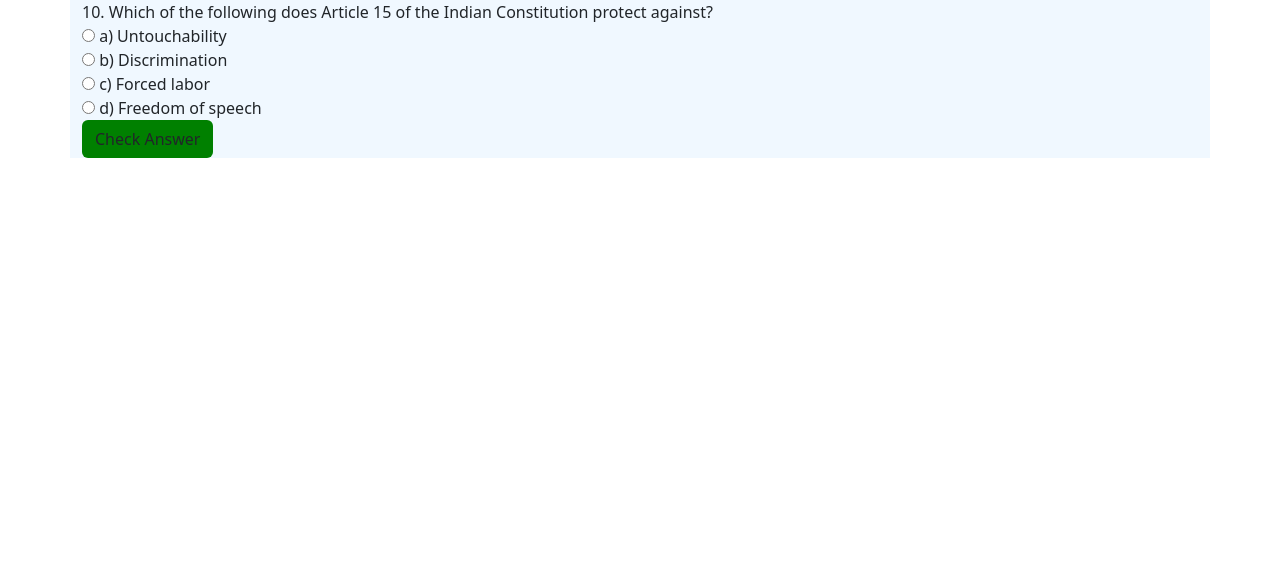
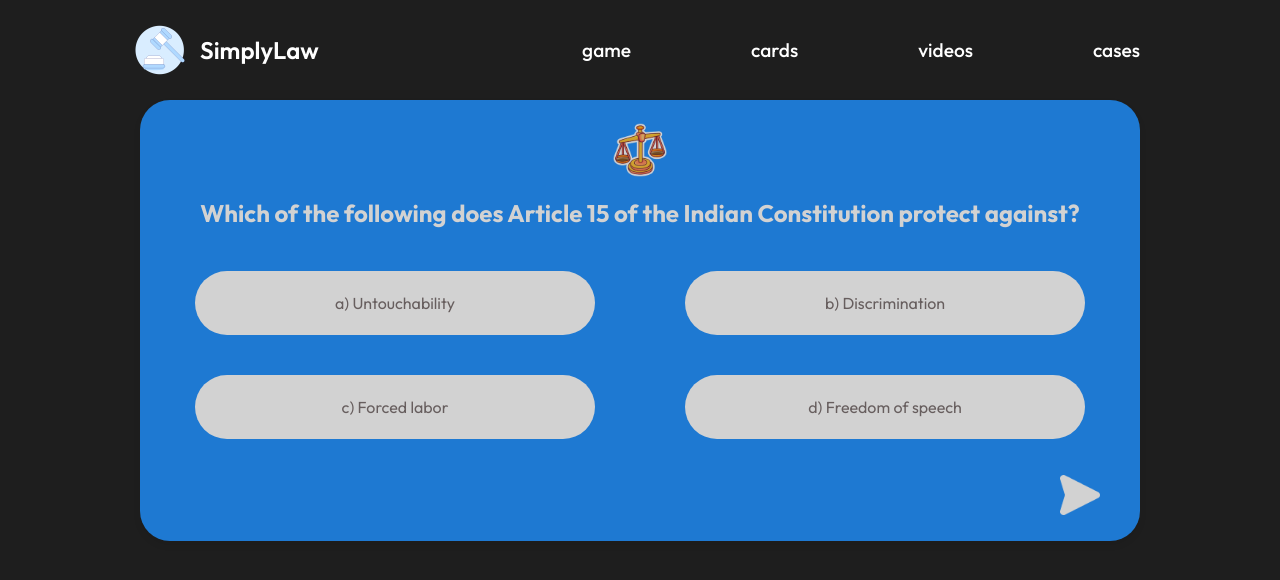
Before and after one commit to Hike-12/SIH, a Django app: page / in a window 1280 px wide. Shown: the top 580 px of the page. Run offline with Django 5.2, Linux system fonts and the light colour scheme; data comes from the database, SQL or seed files in the repository.

Commit message:
First Page and Navbar done

```diff
--- /dev/null
+++ b/static/css/quiz.css
@@ -0,0 +1,159 @@
+@import url("https://fonts.googleapis.com/css2?family=Outfit:wght@100..900&display=swap");
+
+.desc {
+  display: none;
+}
+
+.container {
+  background-color: #1e90ff;
+  opacity: 80%;
+  border-radius: 30px;
+  padding: 50px;
+}
+
+.btn {
+  background-color: white;
+}
+body {
+  background-color: #1e1e1e;
+  color: white;
+  font-family: "Outfit", sans-serif;
+}
+
+.navbar {
+  padding: 30px 70px;
+  display: flex;
+  align-items: center;
+  justify-content: space-between;
+}
+.logo-container {
+  display: flex;
+  align-items: center;
+  padding-left: 70px;
+}
+.logo {
+  width: 40px;
+  height: 40px;
+  border-radius: 50%;
+  display: flex;
+  align-items: center;
+  justify-content: center;
+  margin-right: 10px;
+}
+.logo img {
+  width: 50px;
+  height: 50px;
+}
+.brand-name {
+  color: white;
+  font-size: 1.5rem;
+  font-weight: 600;
+  padding-left: 10px;
+}
+.nav-links {
+  list-style-type: none;
+  display: flex;
+  margin: 0;
+  padding: 0;
+  margin-right: 70px;
+}
+.nav-links li {
+  margin-left: 120px;
+}
+.nav-links a {
+  color: white;
+  text-decoration: none;
+  font-size: 1.2rem;
+  font-weight: 500;
+}
+
+.container {
+  background-color: #1e90ff;
+  opacity: 80%;
+  border-radius: 30px;
+  padding: 20px;
+  width: 80%;
+  max-width: 1000px;
+  box-shadow: 0 4px 8px rgba(0, 0, 0, 0.1);
+  color: white;
+  position: relative;
+  box-sizing: border-box;
+}
+
+.scales {
+  display: block;
+  width: 60px;
+  height: 60px;
+  margin: 0 auto 15px;
+}
+
+.question {
+  text-align: center;
+  font-size: 1.5rem;
+  font-weight: bold;
+  max-width: 1000px;
+}
+
+.options {
+  display: grid;
+  grid-template-columns: repeat(2, 1fr);
+  grid-template-rows: repeat(2, auto);
+  gap: 20px;
+  width: 100%;
+  max-width: 1000px;
+  margin-top: 30px;
+  margin-bottom: 20px;
+}
+
+.grid-item {
+  display: flex;
+  align-items: center;
+  justify-content: center;
+  background-color: transparent;
+  padding: 10px;
+  border-radius: 50px;
+}
+
+.options input[type="radio"] {
+  display: none;
+}
+
+.options label {
+  background-color: white;
+  color: #7a6f6f;
+  border-radius: 40px;
+  padding: 20px 15px;
+  display: flex;
+  align-items: center;
+  justify-content: center;
+  cursor: pointer;
+  transition: background-color 0.3s, color 0.3s;
+  text-align: center;
+  width: 400px;
+  height: auto;
+  box-sizing: border-box;
+  max-width: 100%;
+}
+
+.options [type="radio"]:checked + label {
+  background-color: #ffc107;
+  color: black;
+}
+
+.forbtn {
+  display: flex;
+  justify-content: flex-end;
+}
+
+.btn {
+  background: none;
+  border: none;
+  cursor: pointer;
+  padding-right: 10px;
+}
+
+.submit {
+  margin-right: 10px;
+  width: 40px;
+  height: 40px;
+}
--- a/templates/base.html
+++ b/templates/base.html
@@ -1,15 +1,42 @@
+{% load static %}
 <html lang="en">
-<head>
-    <meta charset="UTF-8">
-    <meta name="viewport" content="width=device-width, initial-scale=1.0">
-    <link href="https://cdn.jsdelivr.net/npm/bootstrap@5.3.3/dist/css/bootstrap.min.css"
-    rel="stylesheet" integrity="sha384-QWTKZyjpPEjISv5WaRU9OFeRpok6YctnYmDr5pNlyT2bRjXh0JMhjY6hW+ALEwIH" crossorigin="anonymous">
-    <link rel="stylesheet" href={% block css %}{% endblock css %}>
+  <head>
+    <meta charset="UTF-8" />
+    <meta name="viewport" content="width=device-width, initial-scale=1.0" />
+    <link
+      href="https://cdn.jsdelivr.net/npm/bootstrap@5.3.3/dist/css/bootstrap.min.css"
+      rel="stylesheet"
+      integrity="sha384-QWTKZyjpPEjISv5WaRU9OFeRpok6YctnYmDr5pNlyT2bRjXh0JMhjY6hW+ALEwIH"
+      crossorigin="anonymous"
+    />
+    <link
+      rel="stylesheet"
+      type="text/css"
+      href="{% block css %}{% endblock css %}"
+    />
+    <link rel="stylesheet" type="text/css" href="{% static 'css/quiz.css' %}" />
     <title>Quiz</title>
-</head>
-<body>
+  </head>
+  <body>
+    <nav class="navbar">
+      <div class="logo-container">
+        <div class="logo">
+          <img src="/static/images/logo.png" alt="Gavel Icon" />
+        </div>
+        <span class="brand-name">SimplyLaw</span>
+      </div>
+      <ul class="nav-links">
+        <li><a href="#">game</a></li>
+        <li><a href="#">cards</a></li>
+        <li><a href="#">videos</a></li>
+        <li><a href="#">cases</a></li>
+      </ul>
+    </nav>
     {% block body %}{% endblock body%}
-<script src="https://cdn.jsdelivr.net/npm/bootstrap@5.3.3/dist/js/bootstrap.bundle.min.js"
-integrity="sha384-YvpcrYf0tY3lHB60NNkmXc5s9fDVZLESaAA55NDzOxhy9GkcIdslK1eN7N6jIeHz" crossorigin="anonymous"></script>
-</body>
+    <script
+      src="https://cdn.jsdelivr.net/npm/bootstrap@5.3.3/dist/js/bootstrap.bundle.min.js"
+      integrity="sha384-YvpcrYf0tY3lHB60NNkmXc5s9fDVZLESaAA55NDzOxhy9GkcIdslK1eN7N6jIeHz"
+      crossorigin="anonymous"
+    ></script>
+  </body>
 </html>
--- a/templates/quiz.html
+++ b/templates/quiz.html
@@ -1,35 +1,65 @@
 <!DOCTYPE html>
-{% extends "base.html" %}
-{%load static%}
-{% block css %} {% static '/css/quizs.css' %} {% endblock css %}
-{% block body %}
-<div class = "container">
-    {%if quiz%}
-    {{quiz.id}}. {{quiz.question}}
+{% extends "base.html" %} {%load static%} {% block css %} {% static
+'/css/quiz.css' %} {% endblock css %} {% block body %}
+<div class="container">
+  <img class="scales" src="/static/images/scale.png" />
+  <div class="question">{%if quiz%}{{quiz.question}}</div>
   <form method="POST" action="{% url 'submit_answer' %}">
     {% csrf_token %}
-                <input type="hidden" name="status" id="status" value="false">
-                <div class = "options">
-                    <input type="radio" id="option_1" name="option" value="{{ quiz.option_1 }}">
-                        <label for="option_1">{{ quiz.option_1 }}</label><br>
+    <input type="hidden" name="status" id="status" value="false" />
+    <div class="options">
+      <div class="grid-item">
+        <input
+          type="radio"
+          id="option_1"
+          name="option"
+          value="{{ quiz.option_1 }}"
+        />
+        <label for="option_1">{{ quiz.option_1 }}</label><br />
+      </div>
 
-                        <input type="radio" id="option_2" name="option" value="{{ quiz.option_2 }}">
-                        <label for="option_2">{{ quiz.option_2 }}</label><br>
+      <div class="grid-item">
+        <input
+          type="radio"
+          id="option_2"
+          name="option"
+          value="{{ quiz.option_2 }}"
+        />
+        <label for="option_2">{{ quiz.option_2 }}</label><br />
+      </div>
 
-                        <input type="radio" id="option_3" name="option" value="{{ quiz.option_3 }}">
-                        <label for="option_3">{{ quiz.option_3 }}</label><br>
+      <div class="grid-item">
+        <input
+          type="radio"
+          id="option_3"
+          name="option"
+          value="{{ quiz.option_3 }}"
+        />
+        <label for="option_3">{{ quiz.option_3 }}</label><br />
+      </div>
 
-                        <input type="radio" id="option_4" name="option" value="{{ quiz.option_4 }}">
-                        <label for="option_4">{{ quiz.option_4 }}</label><br>
+      <div class="grid-item">
+        <input
+          type="radio"
+          id="option_4"
+          name="option"
+          value="{{ quiz.option_4 }}"
+        />
+        <label for="option_4">{{ quiz.option_4 }}</label><br />
       </div>
-                <button type="submit" class="btn" onclick = "setStatusTrue()">Check Answer</button>
+    </div>
+    <div class="forbtn">
+      <button type="submit" class="btn" onclick="setStatusTrue()">
+        <img class="submit" src="/static/images/submit.png" />
+      </button>
+    </div>
   </form>
   {%endif%}
 </div>
 
 <script>
-        function setStatusTrue(){
-            document.getElementById('status').value = 'true';
+  function setStatusTrue() {
+    document.getElementById("status").value = "true";
   }
 </script>
 {% endblock body%}
```
Also changed, not shown: static/images/logo.png (added), static/images/scale.png (added), static/images/submit.png (added). Lines whose indentation alone changed are shown as unchanged.
